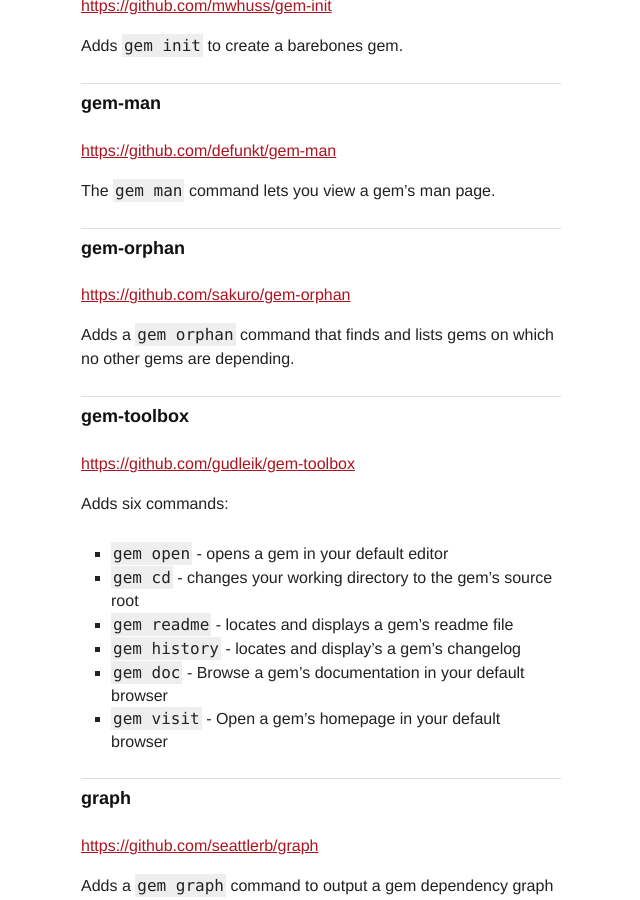
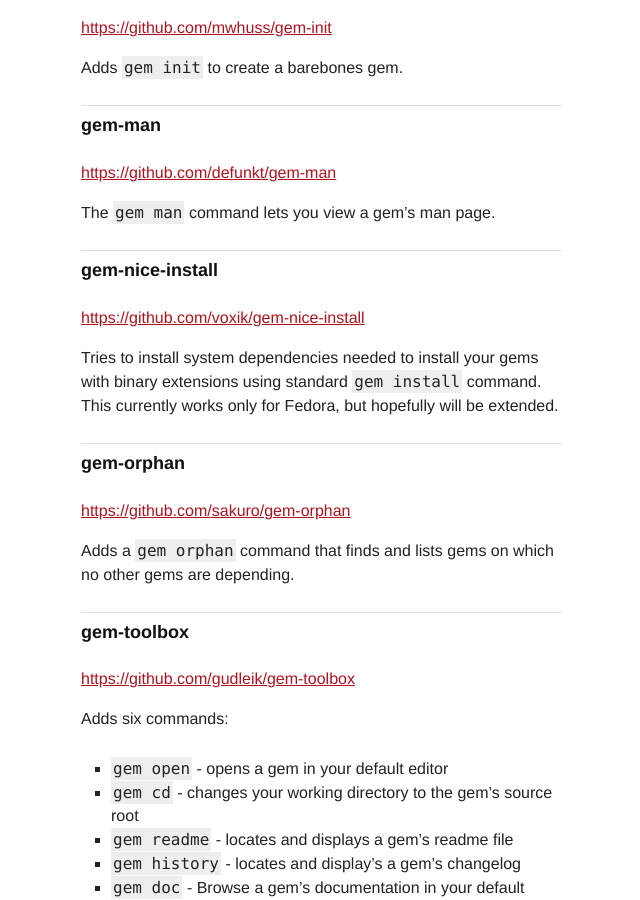
Before and after one commit to radar/guides, a Jekyll site: the page built from plugins.md, in a window 1280 px wide and 900 px high, scrolled down 1570 px. Shown: the whole window, without its empty margins (319-959 px from the left). Built offline with Jekyll 4.4.1, drawn with Linux system fonts in a browser that asks for light colours.

Commit message:
Add gem-nice-install to the list of plugins

```diff
--- a/plugins.md
+++ b/plugins.md
@@ -14,6 +14,7 @@ The following list of RubyGems plugins is probably not exhaustive. If you know o
 * [gem_info](#geminfo)
 * [gem-init](#geminit)
 * [gem-man](#gemman)
+* [gem-nice-install](#gemniceinstall)
 * [gem-orphan](#gemorphan)
 * [gem-toolbox](#gemtoolbox)
 * [graph](#graph)
@@ -66,6 +67,15 @@ Adds `gem init` to create a barebones gem.
 [https://github.com/defunkt/gem-man](https://github.com/defunkt/gem-man)
 
 The `gem man` command lets you view a gem's man page.
+
+<a id="gemniceinstall"> </a>
+## gem-nice-install
+
+[https://github.com/voxik/gem-nice-install](https://github.com/voxik/gem-nice-install)
+
+Tries to install system dependencies needed to install your gems with binary extensions
+using standard `gem install` command. This currently works only for Fedora, but
+hopefully will be extended.
 
 <a id="gemorphan"> </a>
 ## gem-orphan
```
